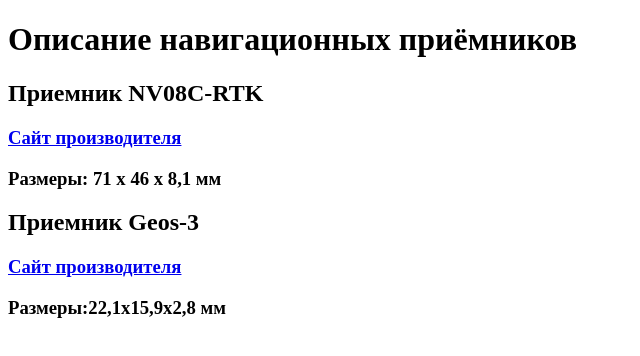
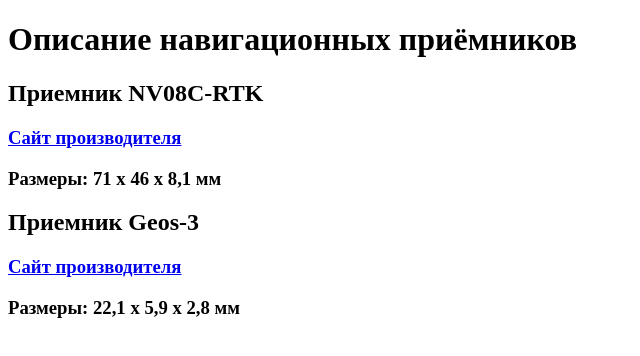
Before and after one commit to tanyadaviduk/tanyadaviduk.github.io, a plain HTML site: page index.html in a window 1280 px wide. Shown: the full height of the page, 0-640 px from the left. Drawn offline with Linux system fonts and the light colour scheme.

Commit message:
Update index.html

```diff
--- a/index.html
+++ b/index.html
@@ -1,5 +1,8 @@
 <!DOCTYPE html>
 <html>
+<head>
+<title>Описание навигационных приёмников</title>
+</head>
 <body>
 <h1>Описание навигационных приёмников</h1>
 <h2>Приемник NV08C-RTK</h2>
@@ -7,6 +10,6 @@
 <h3><p>Размеры: 71 х 46 х 8,1 мм</p></h3>
 <h2>Приемник Geos-3</h2>
 <h3><a href="http://geostar-navi.com/ru/index-ru/"> Сайт производителя </a></h3>
-<h3><p>Размеры:22,1х15,9x2,8 мм</p></h3>
+<h3>Размеры: 22,1 х 5,9 x 2,8 мм</h3>
 </body>
 </html>
```
